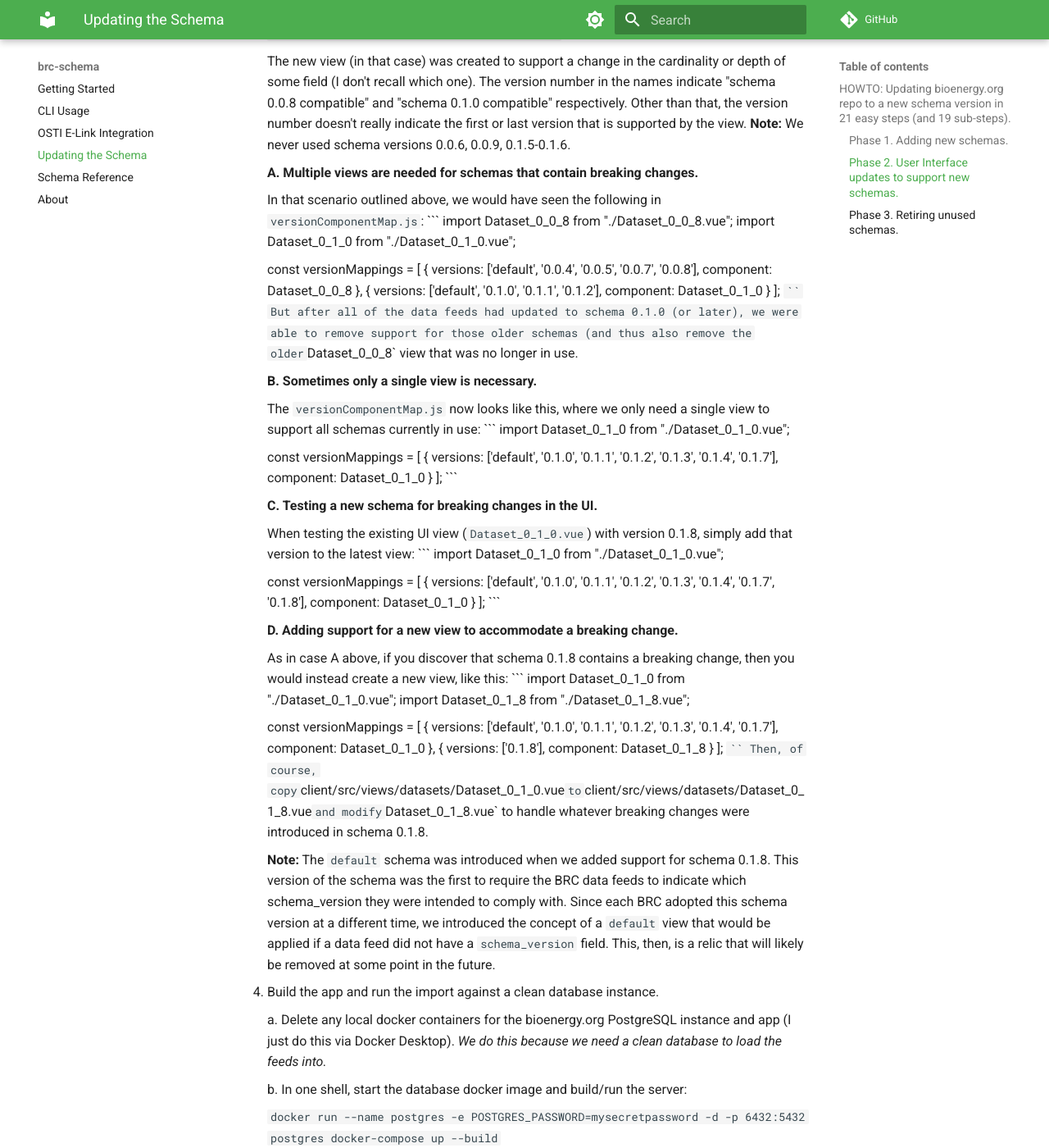
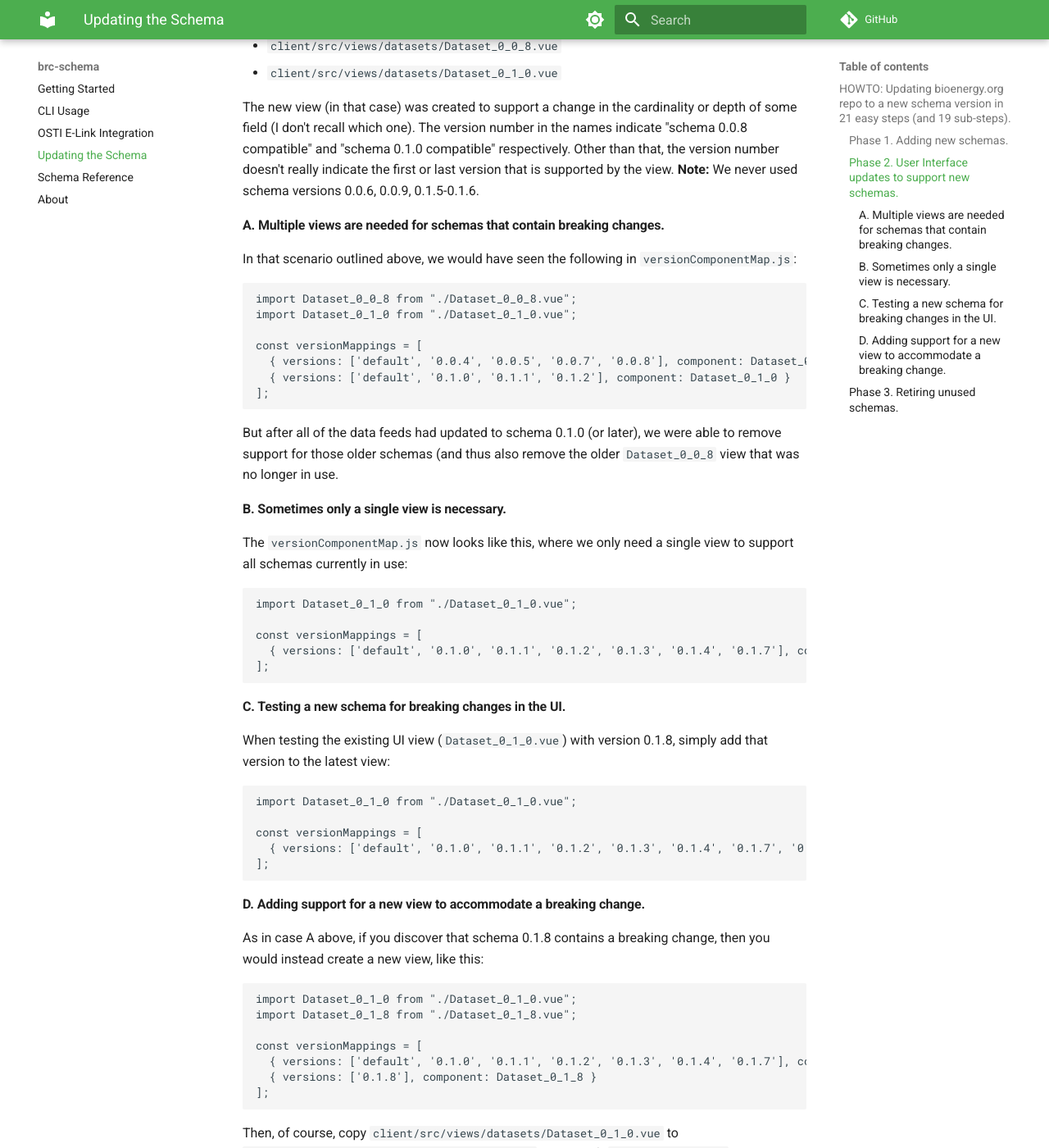
Before and after one commit to bioenergy-research-centers/brc-schema, an MkDocs documentation site: the page built from docs/update_schema.md, in a window 1280 px wide and 1400 px high, scrolled down 4250 px. Shown: the whole window at 82% size. Built offline with MkDocs 1.6.1 and Material for MkDocs 9.7.7, drawn with Linux system fonts in a browser that asks for light colours; comment, search, counter and statistics services are not loaded; some of the changed text lies outside the part shown.

Commit message:
Fix schema update guide Markdown formatting

````diff
--- a/docs/update_schema.md
+++ b/docs/update_schema.md
@@ -175,65 +175,72 @@ Presuming that the PR has been merged for the schema update, the latest version
 
 12. Adding support for a new schema in the User Interface.
 
-    In the UI code, add schema 0.1.8 to the version component map (`client/src/views/datasets/versionComponentMap.js`). I'll outline a few different cases (A - D) below as examples.
+In the UI code, add schema 0.1.8 to the version component map (`client/src/views/datasets/versionComponentMap.js`). I'll outline a few different cases (A - D) below as examples.
 
-    For breaking changes, new views are implemented so that old dataset (e.g., 0.0.4 - 0.0.8) and newer data sets (e.g., 0.1.0 - 0.1.7) can be supported by the app at the same time. We had an instance of that a few months ago, where we had the following views:
-    - `client/src/views/datasets/Dataset_0_0_8.vue`
-    - `client/src/views/datasets/Dataset_0_1_0.vue`
+For breaking changes, new views are implemented so that old dataset (e.g., 0.0.4 - 0.0.8) and newer data sets (e.g., 0.1.0 - 0.1.7) can be supported by the app at the same time. We had an instance of that a few months ago, where we had the following views:
 
-    The new view (in that case) was created to support a change in the cardinality or depth of some field (I don't recall which one). The version number in the names indicate "schema 0.0.8 compatible" and "schema 0.1.0 compatible" respectively. Other than that, the version number doesn't really indicate the first or last version that is supported by the view. **Note:** We never used schema versions 0.0.6, 0.0.9, 0.1.5-0.1.6.
+- `client/src/views/datasets/Dataset_0_0_8.vue`
+- `client/src/views/datasets/Dataset_0_1_0.vue`
 
-    **A. Multiple views are needed for schemas that contain breaking changes.**
+The new view (in that case) was created to support a change in the cardinality or depth of some field (I don't recall which one). The version number in the names indicate "schema 0.0.8 compatible" and "schema 0.1.0 compatible" respectively. Other than that, the version number doesn't really indicate the first or last version that is supported by the view. **Note:** We never used schema versions 0.0.6, 0.0.9, 0.1.5-0.1.6.
 
-    In that scenario outlined above, we would have seen the following in `versionComponentMap.js`:
-    ```
-    import Dataset_0_0_8 from "./Dataset_0_0_8.vue";
-    import Dataset_0_1_0 from "./Dataset_0_1_0.vue";
+#### A. Multiple views are needed for schemas that contain breaking changes.
 
-    const versionMappings = [
-      { versions: ['default', '0.0.4', '0.0.5', '0.0.7', '0.0.8'], component: Dataset_0_0_8 },
-      { versions: ['default', '0.1.0', '0.1.1', '0.1.2'], component: Dataset_0_1_0 }
-    ];
-    ```
-    But after all of the data feeds had updated to schema 0.1.0 (or later), we were able to remove support for those older schemas (and thus also remove the older `Dataset_0_0_8` view that was no longer in use.
+In that scenario outlined above, we would have seen the following in `versionComponentMap.js`:
 
-    **B. Sometimes only a single view is necessary.**
+```javascript
+import Dataset_0_0_8 from "./Dataset_0_0_8.vue";
+import Dataset_0_1_0 from "./Dataset_0_1_0.vue";
 
-    The `versionComponentMap.js` now looks like this, where we only need a single view to support all schemas currently in use:
-    ```
-    import Dataset_0_1_0 from "./Dataset_0_1_0.vue";
+const versionMappings = [
+  { versions: ['default', '0.0.4', '0.0.5', '0.0.7', '0.0.8'], component: Dataset_0_0_8 },
+  { versions: ['default', '0.1.0', '0.1.1', '0.1.2'], component: Dataset_0_1_0 }
+];
+```
 
-    const versionMappings = [
-      { versions: ['default', '0.1.0', '0.1.1', '0.1.2', '0.1.3', '0.1.4', '0.1.7'], component: Dataset_0_1_0 }
-    ];
-    ```
+But after all of the data feeds had updated to schema 0.1.0 (or later), we were able to remove support for those older schemas (and thus also remove the older `Dataset_0_0_8` view that was no longer in use.
 
-    **C. Testing a new schema for breaking changes in the UI.**
+#### B. Sometimes only a single view is necessary.
 
-    When testing the existing UI view (`Dataset_0_1_0.vue`) with version 0.1.8, simply add that version to the latest view:
-    ```
-    import Dataset_0_1_0 from "./Dataset_0_1_0.vue";
+The `versionComponentMap.js` now looks like this, where we only need a single view to support all schemas currently in use:
 
-    const versionMappings = [
-      { versions: ['default', '0.1.0', '0.1.1', '0.1.2', '0.1.3', '0.1.4', '0.1.7', '0.1.8'], component: Dataset_0_1_0 }
-    ];
-    ```
+```javascript
+import Dataset_0_1_0 from "./Dataset_0_1_0.vue";
 
-    **D. Adding support for a new view to accommodate a breaking change.**
+const versionMappings = [
+  { versions: ['default', '0.1.0', '0.1.1', '0.1.2', '0.1.3', '0.1.4', '0.1.7'], component: Dataset_0_1_0 }
+];
+```
 
-    As in case A above, if you discover that schema 0.1.8 contains a breaking change, then you would instead create a new view, like this:
-    ```
-    import Dataset_0_1_0 from "./Dataset_0_1_0.vue";
-    import Dataset_0_1_8 from "./Dataset_0_1_8.vue";
+#### C. Testing a new schema for breaking changes in the UI.
 
-    const versionMappings = [
-      { versions: ['default', '0.1.0', '0.1.1', '0.1.2', '0.1.3', '0.1.4', '0.1.7'], component: Dataset_0_1_0 },
-      { versions: ['0.1.8'], component: Dataset_0_1_8 }
-    ];
-    ```
-    Then, of course, copy `client/src/views/datasets/Dataset_0_1_0.vue` to `client/src/views/datasets/Dataset_0_1_8.vue` and modify `Dataset_0_1_8.vue` to handle whatever breaking changes were introduced in schema 0.1.8.
+When testing the existing UI view (`Dataset_0_1_0.vue`) with version 0.1.8, simply add that version to the latest view:
 
-    **Note:** The `default` schema was introduced when we added support for schema 0.1.8. This version of the schema was the first to require the BRC data feeds to indicate which schema_version they were intended to comply with. Since each BRC adopted this schema version at a different time, we introduced the concept of a `default` view that would be applied if a data feed did not have a `schema_version` field. This, then, is a relic that will likely be removed at some point in the future.
+```javascript
+import Dataset_0_1_0 from "./Dataset_0_1_0.vue";
+
+const versionMappings = [
+  { versions: ['default', '0.1.0', '0.1.1', '0.1.2', '0.1.3', '0.1.4', '0.1.7', '0.1.8'], component: Dataset_0_1_0 }
+];
+```
+
+#### D. Adding support for a new view to accommodate a breaking change.
+
+As in case A above, if you discover that schema 0.1.8 contains a breaking change, then you would instead create a new view, like this:
+
+```javascript
+import Dataset_0_1_0 from "./Dataset_0_1_0.vue";
+import Dataset_0_1_8 from "./Dataset_0_1_8.vue";
+
+const versionMappings = [
+  { versions: ['default', '0.1.0', '0.1.1', '0.1.2', '0.1.3', '0.1.4', '0.1.7'], component: Dataset_0_1_0 },
+  { versions: ['0.1.8'], component: Dataset_0_1_8 }
+];
+```
+
+Then, of course, copy `client/src/views/datasets/Dataset_0_1_0.vue` to `client/src/views/datasets/Dataset_0_1_8.vue` and modify `Dataset_0_1_8.vue` to handle whatever breaking changes were introduced in schema 0.1.8.
+
+**Note:** The `default` schema was introduced when we added support for schema 0.1.8. This version of the schema was the first to require the BRC data feeds to indicate which schema_version they were intended to comply with. Since each BRC adopted this schema version at a different time, we introduced the concept of a `default` view that would be applied if a data feed did not have a `schema_version` field. This, then, is a relic that will likely be removed at some point in the future.
 
 13. Build the app and run the import against a clean database instance.
 
@@ -310,32 +317,33 @@ Presuming that the PR has been merged for the schema update, the latest version
     ]
     ```
 
-    and the current `versionComponentMap.js` looks like this:
+and the current `versionComponentMap.js` looks like this:
 
-    ```
-    import Dataset_0_1_0 from "./Dataset_0_1_0.vue";
-    import Dataset_0_1_8 from "./Dataset_0_1_8.vue";
+```javascript
+import Dataset_0_1_0 from "./Dataset_0_1_0.vue";
+import Dataset_0_1_8 from "./Dataset_0_1_8.vue";
 
-    const versionMappings = [
-      { versions: ['default', '0.1.0', '0.1.1', '0.1.2', '0.1.3', '0.1.4', '0.1.7'], component: Dataset_0_1_0 },
-      { versions: ['0.1.8'], component: Dataset_0_1_8 }
-    ];
-    ```
+const versionMappings = [
+  { versions: ['default', '0.1.0', '0.1.1', '0.1.2', '0.1.3', '0.1.4', '0.1.7'], component: Dataset_0_1_0 },
+  { versions: ['0.1.8'], component: Dataset_0_1_8 }
+];
+```
 
 17. Remove UI support for unused schemas.
 
     a. Update the version component map.
 
-    In `client/src/views/datasets/versionComponentMap.js` simply remove any references to schemas that are not in use. In our example we would remove schemas 0.1.0, 0.1.3, and 0.1.7:
-    ```
-    import Dataset_0_1_0 from "./Dataset_0_1_0.vue";
-    import Dataset_0_1_8 from "./Dataset_0_1_8.vue";
+In `client/src/views/datasets/versionComponentMap.js` simply remove any references to schemas that are not in use. In our example we would remove schemas 0.1.0, 0.1.3, and 0.1.7:
 
-    const versionMappings = [
-      { versions: ['default', '0.1.1', '0.1.2', '0.1.4'], component: Dataset_0_1_0 },
-      { versions: ['0.1.8'], component: Dataset_0_1_8 }
-    ];
-    ```
+```javascript
+import Dataset_0_1_0 from "./Dataset_0_1_0.vue";
+import Dataset_0_1_8 from "./Dataset_0_1_8.vue";
+
+const versionMappings = [
+  { versions: ['default', '0.1.1', '0.1.2', '0.1.4'], component: Dataset_0_1_0 },
+  { versions: ['0.1.8'], component: Dataset_0_1_8 }
+];
+```
 
     b. Remove references to any unused views.
 
--- a/mkdocs.yml
+++ b/mkdocs.yml
@@ -21,6 +21,8 @@ theme:
 plugins:
   - search
   - mermaid2
+markdown_extensions:
+  - sane_lists
 nav:
   - Getting Started: getting_started.md
   - CLI Usage: cli.md
````
